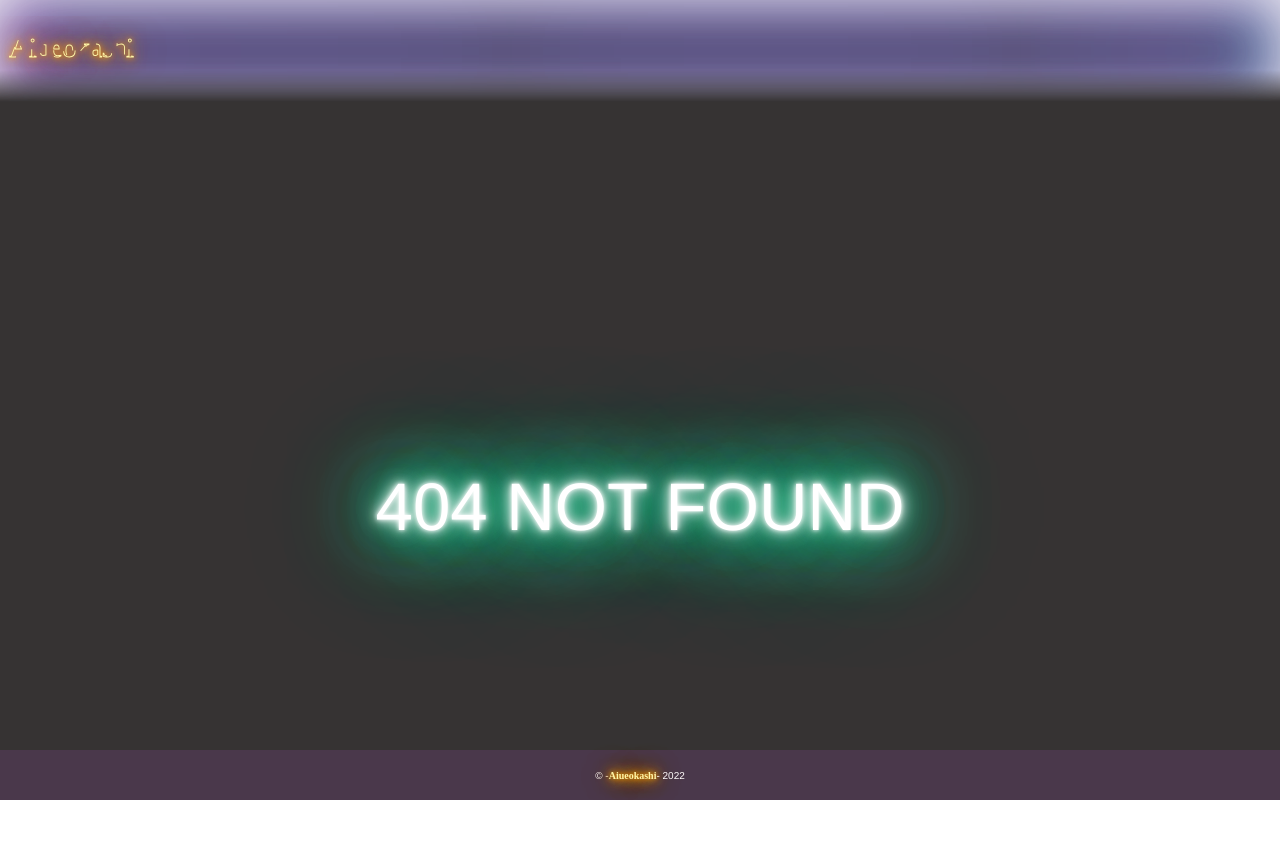
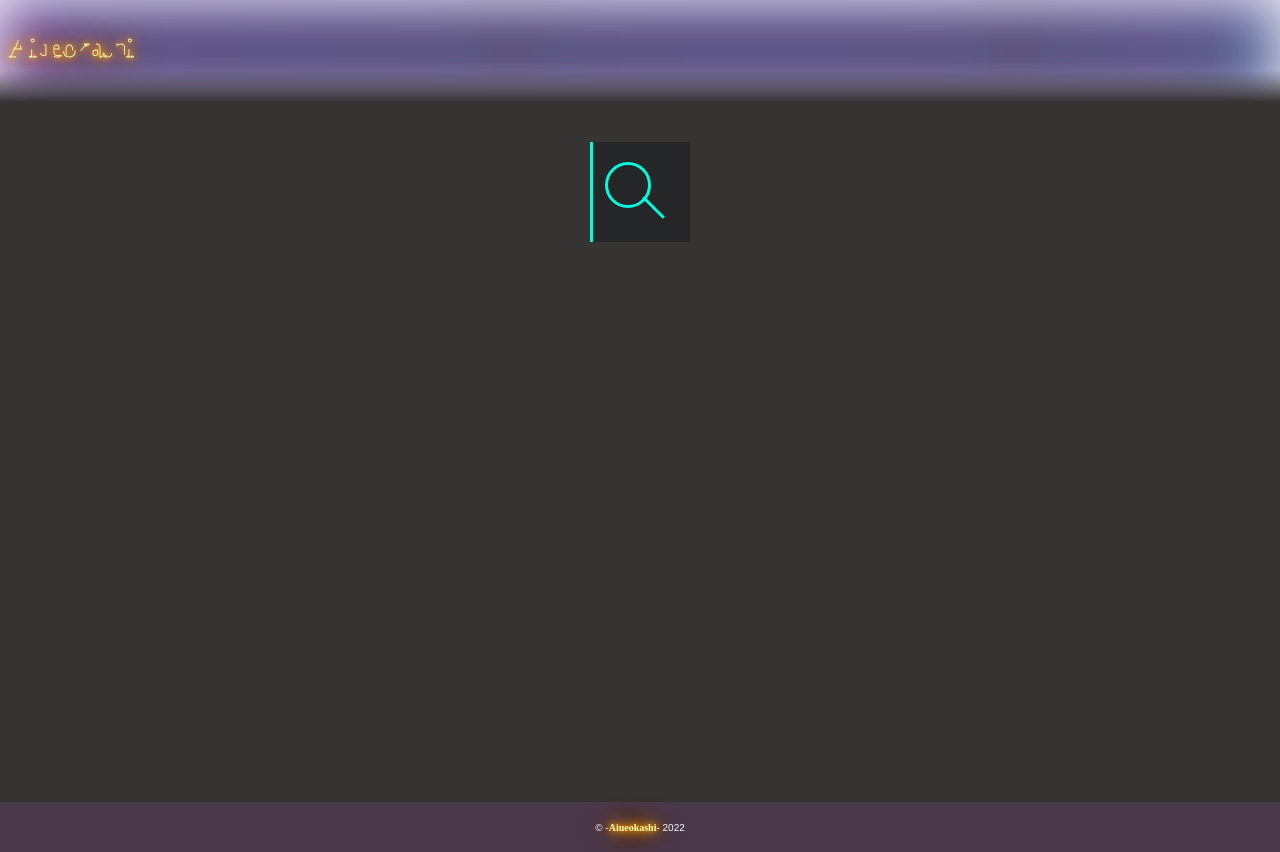
Before and after one commit to Aiueokashi/aiueokashi-app, a Vue app: page /youtube in a window 1280 px wide. Before the commit this address had no page. Before the commit the page ends 800 px from the top, so only its background shows below. Built offline with nearby package versions, Linux system fonts and the light colour scheme; what vue-youtube would draw is missing.

Commit message:
add search field

```diff
--- a/src/components/share/Header.vue
+++ b/src/components/share/Header.vue
@@ -1,7 +1,7 @@
 <template>
   <header>
     <svg width="100%" height="100px"  viewBox="-10 -40 1400 100">
-    <text  x="0" y="0" font-size="30px" class="animate"><router-link to="/" >{{name}}</router-link></text>
+    <text  x="0" y="0" class="animate"><router-link to="/" >{{name}}</router-link></text>
     </svg>
   </header>
 </template>
--- /dev/null
+++ b/src/pages/YoutubePlayer.vue
@@ -0,0 +1,149 @@
+<template>
+  <main>
+    <div class="search" :class="{ open: isOpen }">
+      <input
+        type="search"
+        class="search-box"
+        v-bind:value="url"
+        v-on:input="hoge"
+      />
+      <span v-on:click="clicked()" class="search-button">
+        <span class="search-icon"></span>
+      </span>
+    </div>
+    <div v-if="show">
+    <p>
+      {{ url }}
+    </p>
+    </div>
+  </main>
+</template>
+
+<script>
+export default {
+  data() {
+    return { isOpen: false, show: false, url: "" };
+  },
+  methods: {
+    clicked: function () {
+      if (this.isOpen && this.url) {
+        this.show = true;
+      } else {
+        this.isOpen = !this.isOpen;
+      }
+    },
+    hoge: function (e) {
+      this.url = e.target.value;
+    },
+  },
+};
+</script>
+
+<style scoped>
+main {
+  min-height: calc(100vh - 140px);
+  box-sizing: border-box;
+  padding-bottom: 50px;
+}
+.search {
+  width: 100px;
+  height: 100px;
+  margin: 40px auto 0;
+  background-color: #242628;
+  position: relative;
+  overflow: hidden;
+  transition: all 0.5s ease;
+}
+.search:before {
+  content: "";
+  display: block;
+  width: 3px;
+  height: 100%;
+  position: relative;
+  background-color: #00fede;
+  transition: all 0.5s ease;
+}
+.search.open {
+  width: 420px;
+}
+.search.open:before {
+  height: 60px;
+  margin: 20px 0 20px 30px;
+  position: absolute;
+}
+.search-box {
+  width: 100%;
+  height: 100%;
+  box-shadow: none;
+  border: none;
+  background: transparent;
+  color: #fff;
+  padding: 20px 100px 20px 45px;
+  font-size: 40px;
+}
+.search-box:focus {
+  outline: none;
+}
+.search-button {
+  width: 100px;
+  height: 100px;
+  display: block;
+  position: absolute;
+  right: 0;
+  top: 0;
+  padding: 20px;
+  cursor: pointer;
+}
+.search-icon {
+  width: 40px;
+  height: 40px;
+  border-radius: 40px;
+  border: 3px solid #00fede;
+  display: block;
+  position: relative;
+  margin-left: 35px;
+  transition: all 0.5s ease;
+}
+.search-icon:before {
+  content: "";
+  width: 3px;
+  height: 15px;
+  position: absolute;
+  right: -2px;
+  top: 30px;
+  display: block;
+  background-color: #00fede;
+  transform: rotate(-45deg);
+  transition: all 0.5s ease;
+}
+.search-icon:after {
+  content: "";
+  width: 3px;
+  height: 15px;
+  position: absolute;
+  right: -12px;
+  top: 40px;
+  display: block;
+  background-color: #00fede;
+  transform: rotate(-45deg);
+  transition: all 0.5s ease;
+}
+.open .search-icon {
+  margin-left: 35px;
+  width: 60px;
+  height: 60px;
+  border-radius: 60px;
+}
+.open .search-icon:before {
+  transform: rotate(52deg);
+  right: 22px;
+  top: 23px;
+  height: 18px;
+}
+.open .search-icon:after {
+  transform: rotate(-230deg);
+  right: 22px;
+  top: 13px;
+  height: 18px;
+}
+</style>
--- a/src/router/index.js
+++ b/src/router/index.js
@@ -2,6 +2,7 @@ import Top from "@/pages/Top";
 import Radius from "@/pages/Radius";
 import Test from "@/pages/Test";
 import NotFound from "@/pages/NotFound";
+import YoutubePlayer from "@/pages/YoutubePlayer";
 import Vue from "vue";
 import Router from "vue-router";
 
@@ -22,6 +23,9 @@ export default new Router({
       path: "/test",
       component: Test
     },{
+      path: "/youtube",
+      component: YoutubePlayer
+    },{
       path: "*",
       component: NotFound
     }
```
